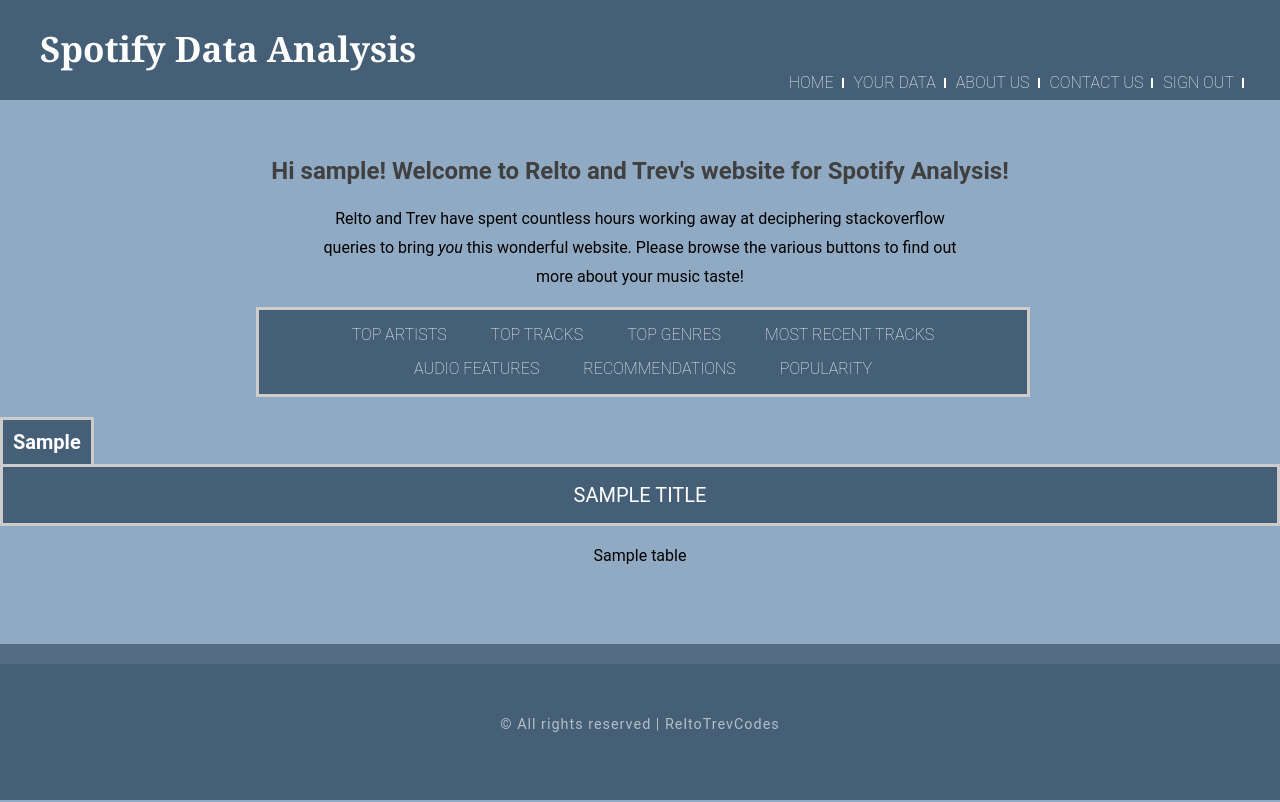
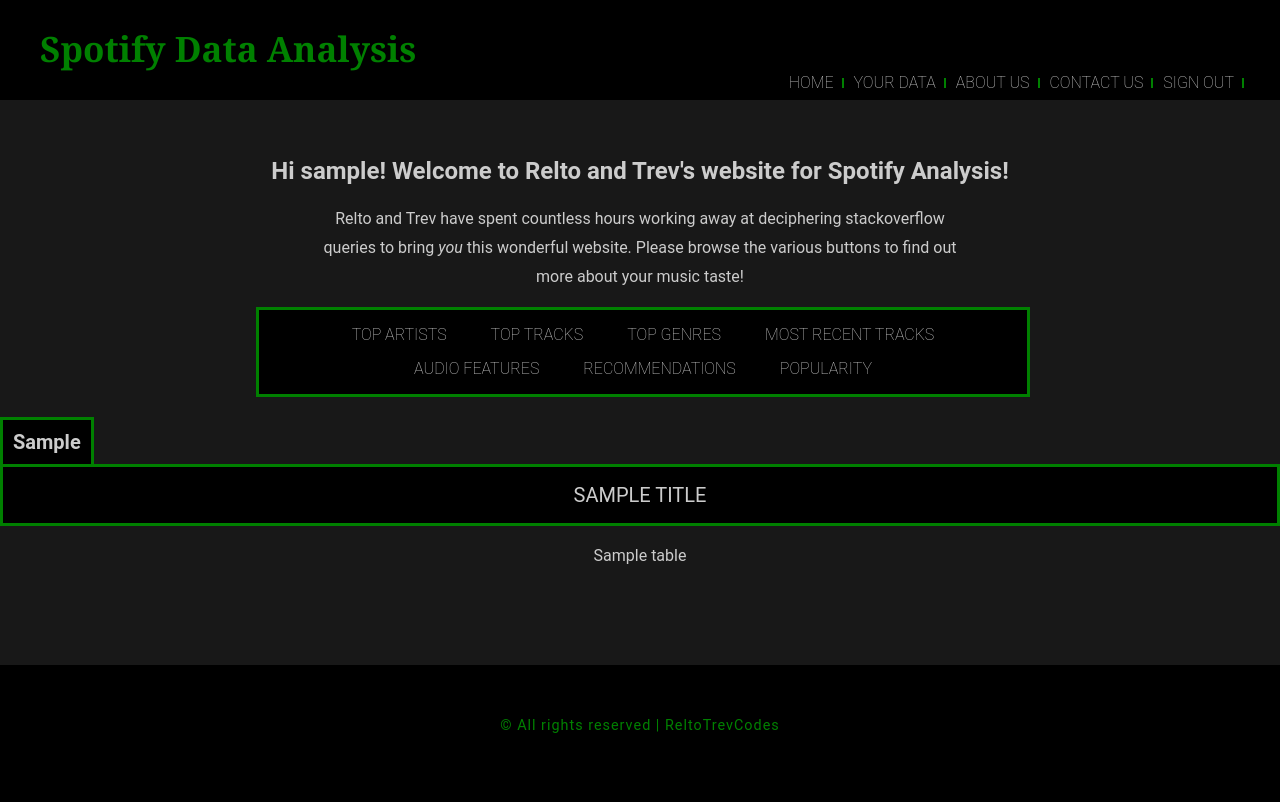
Before and after one commit to sheltoncarr/spotify_app, a Flask app: template templates/index.html in a window 1280 px wide. Run offline with Flask 3, Linux system fonts and the light colour scheme; the template is opened without the code that fills it: most values are stand-ins (such as "Sample title", 1, 10 or a date in 2020).

Commit message:
Changed color scheme and added my photo

```diff
--- a/static/style.css
+++ b/static/style.css
@@ -8,7 +8,7 @@
 body{
 	margin: 0px;
 	padding: 0px;
-	background: #91aac3;
+	background: #181818;
 	font-family: 'Roboto', sans-serif;
 	font-size: 12pt;
 }
@@ -16,11 +16,12 @@
 h1, h2, h3{
 	margin: 0;
 	padding: 0;
-	color: #404040;
+	color: #ccc;
 }
 
 p, ol, ul{
 	margin-top: 0;
+	color: #ccc;
 }
 
 p {
@@ -46,7 +47,7 @@
 }
 
 #top-header{
-	background: #445f76;
+	background: #000000;
 	height: 100px;
 	width: 100%;
 	text-align: center;
@@ -60,7 +61,7 @@
     padding-top: 25px;
     font-size: 35px;
     font-family: Cambria, sans-serif;
-    color: white;
+    color: green;
 	padding-left: 40px;
 }
 
@@ -90,7 +91,7 @@
 	padding-right: 8px;
 	padding-left: 6px;
 	text-decoration: none;
-	border-right: 2px solid #FFF;
+	border-right: 2px solid green;
 	font-weight: 60;
 	text-transform: uppercase;
 	line-height: 10px;
@@ -98,11 +99,11 @@
 
 #menu li a{
 
-	color: #FFF;
+	color: #ccc;
 }
 
 #menu li:hover a, #menu li span{
-	color: #b12414;
+	color: green;
 	text-decoration: none;
 }
 
@@ -119,11 +120,12 @@
 	text-align: center;
 	padding-top: 20px;
 	margin-left: 25%;
+	color: #ccc;
 }
 
 #tabs{
-	border: 3px solid #ccc;
-	background-color: #445f76;
+	border: 3px solid green;
+	background-color: #000;
 	width: 60%;
 	margin-left: 20%;
 	height: 100%;
@@ -154,11 +156,11 @@
 
 #tabs li a{
 
-	color: #FFF;
+	color: #ccc;
 }
 
 #tabs li:hover a, #tabs li span{
-	color: #b12414;
+	color: green;
 	text-decoration: none;
 }
 
@@ -172,10 +174,10 @@
 	padding: 10px;
 	text-align: left;
 	font-size: 20px;
-	color: white;
-	background-color: #445f76;
+	color: #ccc;
+	background-color: #000;
 	width:fit-content;
-	border: 3px solid #ccc;
+	border: 3px solid green;
 	border-bottom: none;
 }
 
@@ -183,9 +185,9 @@
 	padding: 10px;
 	text-align: center;
 	font-size: 20px;
-	color: white;
-	background-color: #445f76;
-	border: 3px solid #ccc;
+	color: #ccc;
+	background-color: #000;
+	border: 3px solid green;
 	text-transform: uppercase;
 	font-style: bold;
 }
@@ -194,10 +196,24 @@
 	display:table;
 	margin-left: auto;
 	margin-right: auto;
-	padding-bottom: 18px;
+	padding-bottom: 100px;
 	width: auto;
+	color: #ccc;
 }
 
+#user_data{
+	display: block;
+	width: fit-content;
+	padding-left: 30%;
+	padding-top: 10px;
+}
+
+
+#user_data ul{
+	text-align: left;
+	margin: none;
+	color: #ccc;
+}
 
 #about_us{
 	margin: auto;
@@ -300,14 +310,13 @@
 #footer .copyright{
     overflow: hidden;
     padding: 3em 0em;
-    border-top: 20px solid rgba(255, 255, 255, 0.08);
     text-align: center;
-    background: #445f76;
+    background: #000;
 }
 
 #footer .copyright p
 {
     letter-spacing: 1px;
     font-size: 0.90em;
-    color: rgba(255, 255, 255, 0.6);
+    color: green;
 }
--- a/templates/contact.html
+++ b/templates/contact.html
@@ -5,7 +5,7 @@
         <h1 class="title" style="font-size: 30px;">
             Contact Us
         </h1>
-        <form>
+        <form method="post" action="/contact_form.php" target="_self">
             <label for="fname">First Name</label><br>
             <input type="text" id="fname" name="firstname">
             <br>
@@ -16,7 +16,7 @@
             <input type="text" id="country" name="country">
             <br>
             <label for="subject">Message</label><br>
-            <textarea id="subject" name="subject" placeholder="Give us your feedback!" style="height:200px"></textarea>
+            <textarea name="subject" placeholder="Give us your feedback!" style="height:200px"></textarea>
             <br>
             <input type="submit" value="Submit">
 
--- a/templates/user_data.html
+++ b/templates/user_data.html
@@ -6,7 +6,7 @@
             <h1 class="title" style="font-size: 30px;">
                 About You
             </h1>
-            <p style="text-align: center; padding-top: 15px;">
+            <p style="text-align: center; padding-top: 15px; color: #ccc">
                 Hi {{user_name}}! Here are some stats about your music library:
             </p>
             <div id="user_data">
```
Also changed, not shown: other parts of static/style.css (+18 -24 lines), templates/about.html (+9 -9 lines), static/images/evan.jpg (added), 1 other file.
